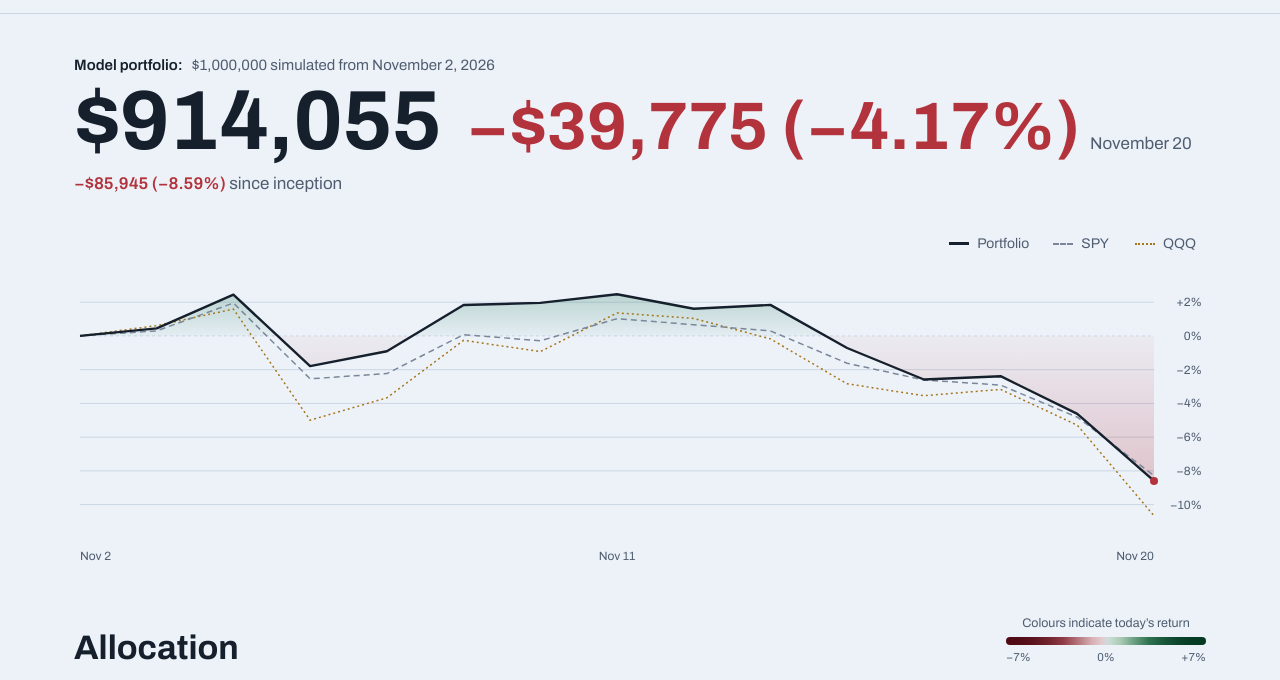
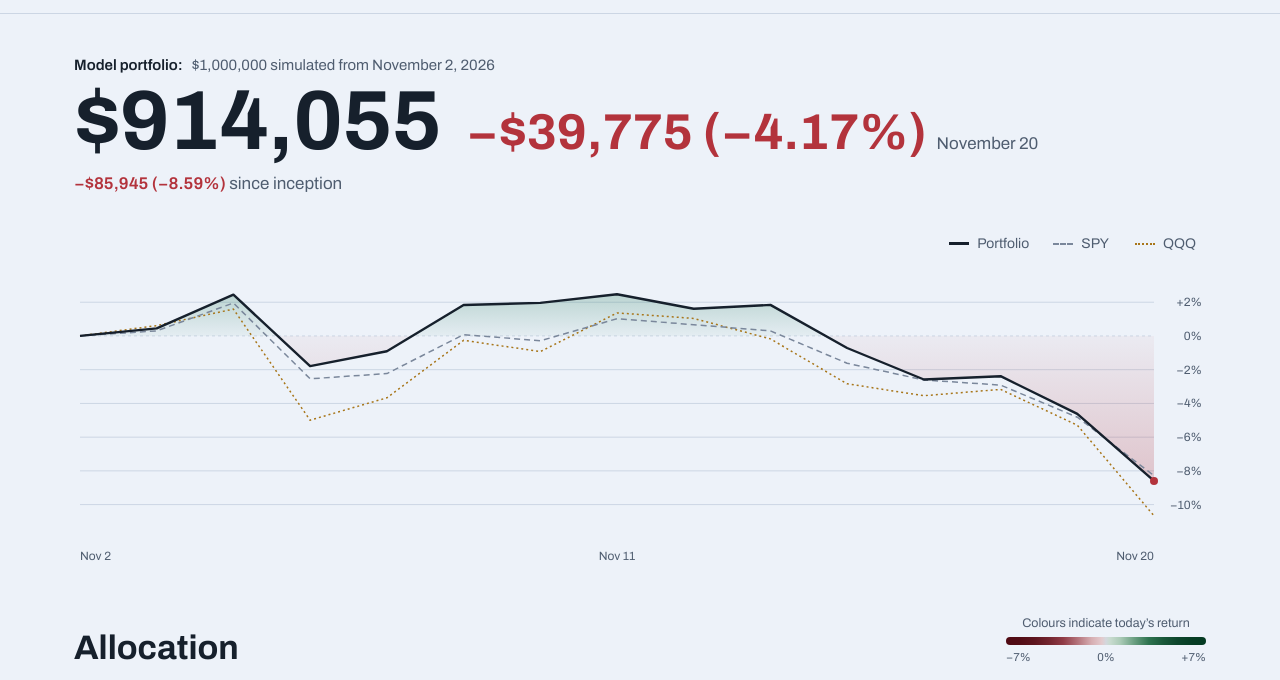
Before and after one commit to Variantviews/Variant-views, a plain HTML site: page index.html in a window 1280 px wide. Shown: the part 85-765 px from the top of the page. Drawn offline with Linux system fonts and the light colour scheme.

Commit message:
Update style.css

```diff
--- a/style.css
+++ b/style.css
@@ -123,7 +123,7 @@ a { color: var(--link); }
 .quote-name span { font-weight: 400; color: var(--t-muted); margin-left: 6px; }
 .quote-line { margin: 2px 0 0; display: flex; flex-wrap: wrap; align-items: baseline; gap: 0 0.3em; font-size: clamp(52px, 8vw, 84px); line-height: 1; }
 .quote-price { font-weight: 700; font-stretch: var(--cond); letter-spacing: -0.01em; }
-.quote-day { font-size: 0.8em; font-weight: 700; font-stretch: var(--cond); }
+.quote-day { font-size: 0.6em; font-weight: 700; font-stretch: var(--cond); }
 .quote-daywrap { display: inline-flex; align-items: baseline; }
 .quote-date { margin-left: 10px; font-size: 17px; font-weight: 400; font-stretch: normal; color: var(--t-muted); letter-spacing: 0; }
 .quote-change { margin: 8px 0 28px; font-size: 17px; font-weight: 600; min-height: 1.5em; }
```
